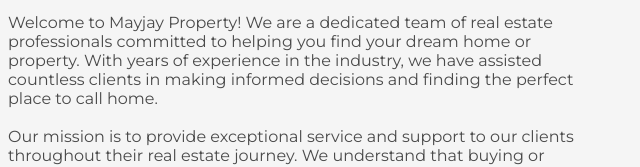
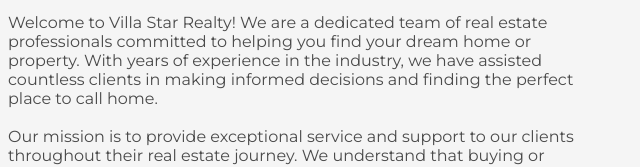
Before and after one commit to Gift-Jackson/villa-star, a plain HTML site: page about.html in a window 1280 px wide. Shown: the part 337-504 px from the top of the page, 640-1280 px from the left. Drawn offline with nearby package versions, Linux system fonts and the light colour scheme.

Commit message:
Update about.html

```diff
--- a/about.html
+++ b/about.html
@@ -4,7 +4,7 @@
 <head>
     <meta charset="UTF-8">
     <meta name="viewport" content="width=device-width, initial-scale=1.0">
-    <title>Villa Star Realty</title>
+    <title>Villa Star Realty | About</title>
     <!-- FAVICON -->
     <link rel="shortcut icon" href="/assets/logo.png" type="image/x-icon">
     <!-- CSS -->
@@ -62,7 +62,7 @@
                         <small>Our mission is simple —</small>
                     </div>
                     <p>
-                        Welcome to Mayjay Property! We are a dedicated team of real estate professionals committed to
+                        Welcome to Villa Star Realty! We are a dedicated team of real estate professionals committed to
                         helping you find your dream home or property. With years of experience in the industry, we have
                         assisted countless clients in making informed decisions and finding the perfect place to call
                         home.
```
